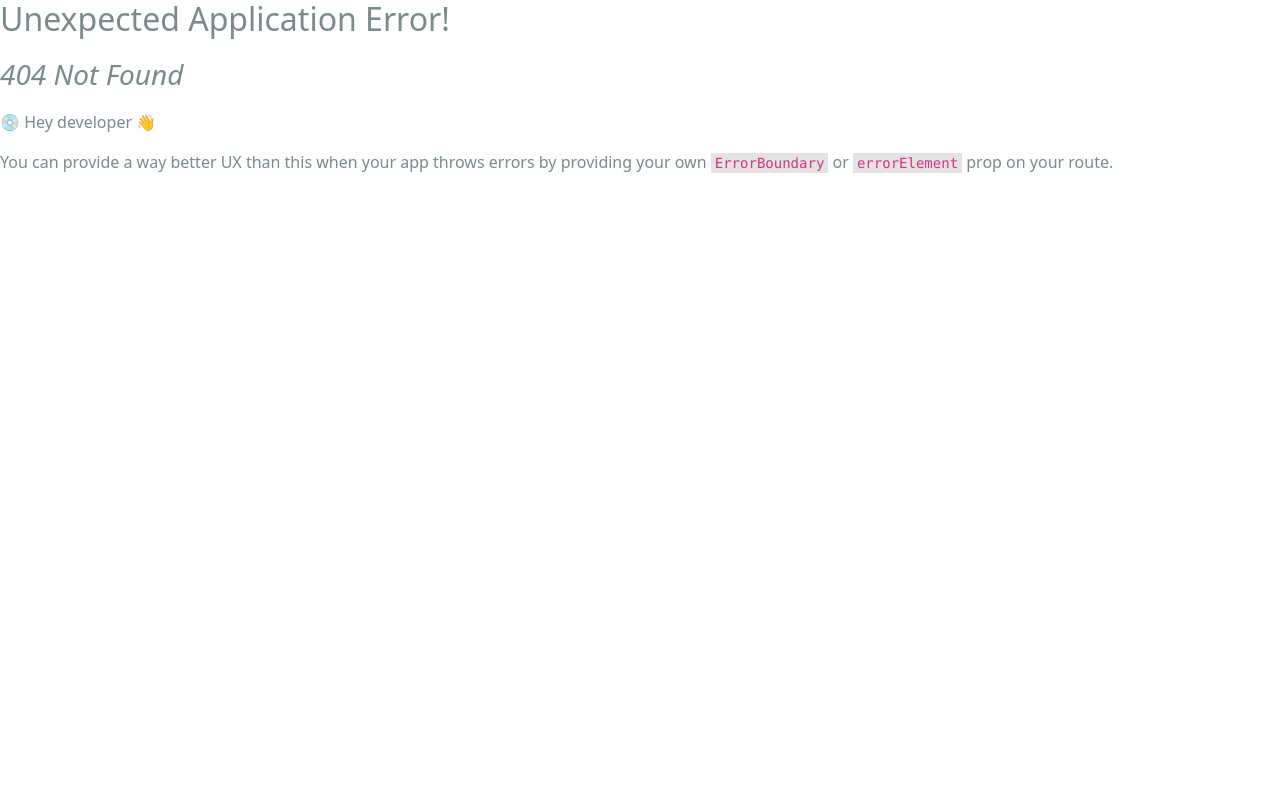
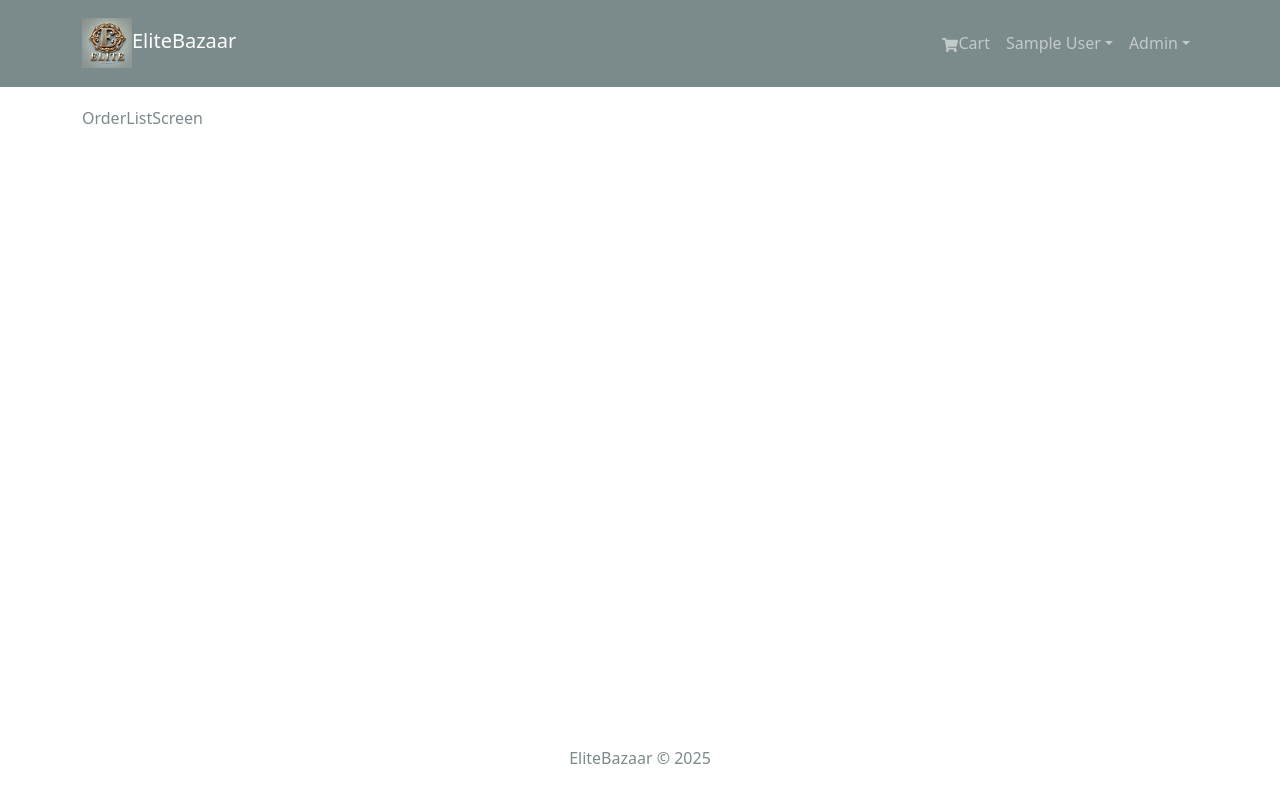
Before and after one commit to sudeep104/EliteBazaar, a React (Create React App) app in the folder frontend/: page /admin/orderlist in a window 1280 px wide. Before the commit this address had no page. Shown: the top 802 px of the page. Built offline with nearby package versions, Linux system fonts and the light colour scheme; sample sign-in values are in the browser's storage.

Commit message:
add admin route and order list screen with admin navigation in header

```diff
--- /dev/null
+++ b/frontend/src/components/AdminRoute.jsx
@@ -0,0 +1,15 @@
+import React from "react";
+import { Outlet, Navigate } from "react-router-dom";
+import { useSelector } from "react-redux";
+
+const AdminRoute = () => {
+  const { userInfo } = useSelector((state) => state.auth);
+
+  return userInfo && userInfo.isAdmin ? (
+    <Outlet />
+  ) : (
+    <Navigate to="/login" replace />
+  );
+};
+
+export default AdminRoute;
--- a/frontend/src/components/Header.jsx
+++ b/frontend/src/components/Header.jsx
@@ -66,7 +66,24 @@
                   <FaUser />
                   Sign In
                 </Nav.Link>
-              </LinkContainer>) }
+              </LinkContainer>
+            ) }
+            {userInfo && userInfo.isAdmin && (
+              <NavDropdown title='Admin' id='adminmenu'>
+                <LinkContainer to='/admin/productlist'>
+                  <NavDropdown.Item>Products</NavDropdown.Item>
+                </LinkContainer>
+
+                <LinkContainer to='/admin/userlist'>
+                  <NavDropdown.Item>Users</NavDropdown.Item>
+                </LinkContainer>
+
+                <LinkContainer to='/admin/orderlist'>
+                  <NavDropdown.Item>Orders</NavDropdown.Item>
+                </LinkContainer>
+              </NavDropdown>
+            )}
+
             </Nav>
           </Navbar.Collapse>
         </Container>
--- a/frontend/src/index.js
+++ b/frontend/src/index.js
@@ -15,6 +15,7 @@
 import App from "./App";
 import reportWebVitals from "./reportWebVitals";
 import PrivateRoute from "./components/PrivateRoute";
+import AdminRoute from "./components/AdminRoute";
 import HomeScreen from "./screens/HomeScreen";
 import ProductScreen from "./screens/ProductScreen";
 import CrtScreen from "./screens/CrtScreen";
@@ -25,6 +26,7 @@
 import PlaceOrderScreen from "./screens/PlaceOrderScreen";
 import OrderScreen from "./screens/OrderScreen";
 import ProfileScreen from "./screens/ProfileScreen";
+import OrderListScreen from "./screens/admin/OrderListScreen";
 
 const router = createBrowserRouter(
   createRoutesFromElements(
@@ -42,6 +44,10 @@
         <Route path="/order/:id" element={<OrderScreen />} />
         <Route path="/profile" element={<ProfileScreen />} />
       </Route>
+
+      <Route path="" element={<AdminRoute />}>
+        <Route path="/admin/orderlist" element={<OrderListScreen />} />
+      </Route>
     </Route>
   )
 );
--- /dev/null
+++ b/frontend/src/screens/admin/OrderListScreen.jsx
@@ -0,0 +1,11 @@
+import React from 'react'
+
+const OrderListScreen = () => {
+  return (
+    <div>
+        OrderListScreen
+    </div>
+  )
+}
+
+export default OrderListScreen
```
